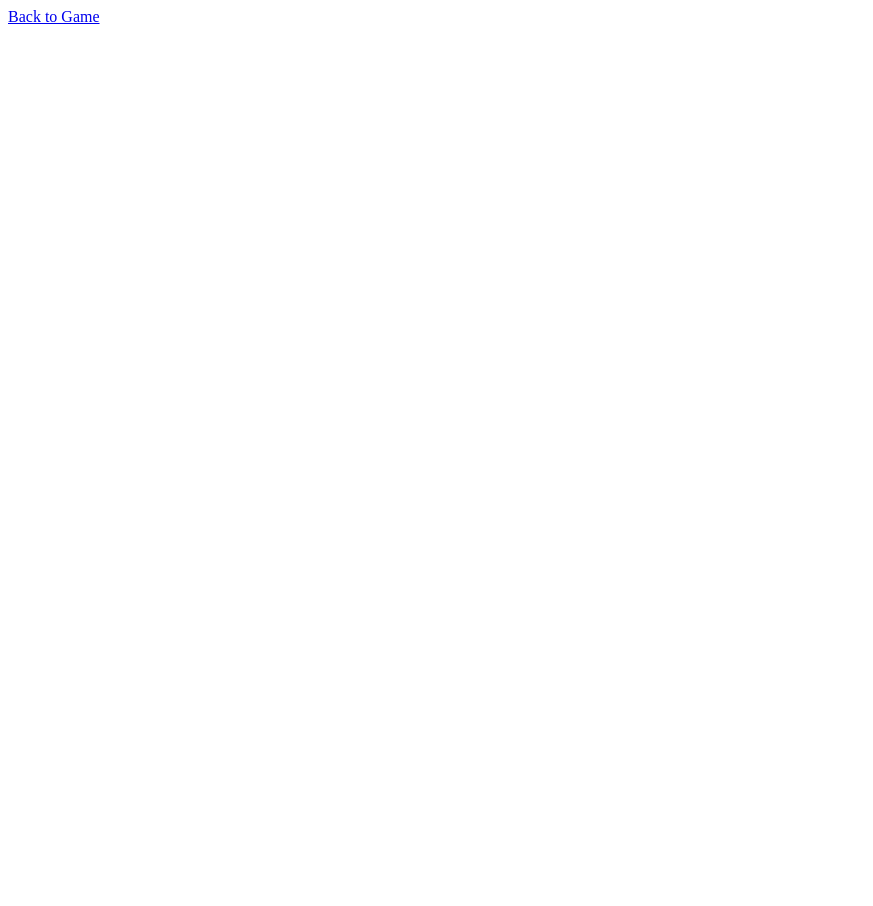
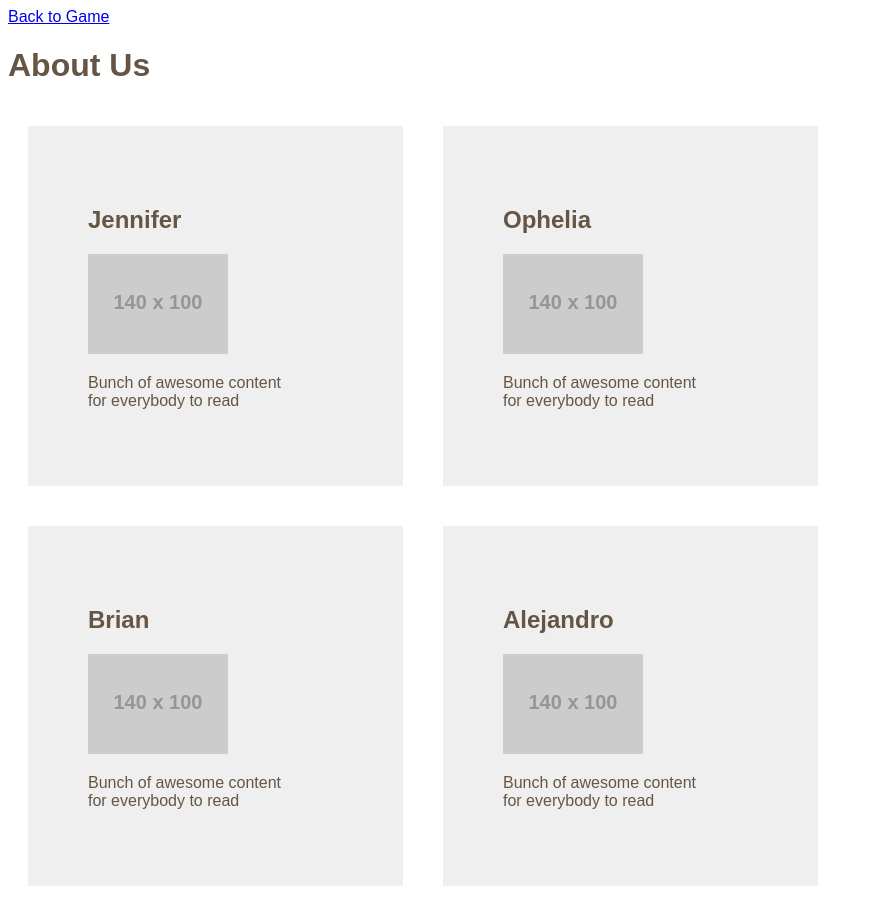
Before and after one commit to brials/matching-game, a plain HTML site: page bio.html in a window 1280 px wide. Shown: the whole page, without its empty margins (0-873 px from the left). Before the commit the page ends 800 px from the top, so only its background shows below. Drawn offline with Linux system fonts and the light colour scheme; placeholder pictures from the web are drawn by us.

Commit message:
added some css to bio page

```diff
--- a/bio.css
+++ b/bio.css
@@ -0,0 +1,24 @@
+body {
+  width: 850px;
+  font-family: Arial, Verdana, sans-serif;
+  color: #665544;
+}
+
+section {
+  width: 30%;
+  float: left;
+  margin: 20px;
+  padding: 60px; background-color: #efefef;
+}
+
+article {
+  float: left;
+}
+
+p {
+  width: 200px;
+}
+
+.clear {
+  clear: left;
+}
--- a/bio.html
+++ b/bio.html
@@ -2,24 +2,43 @@
 <html>
   <head>
     <meta charset="utf-8">
-    <title>Matching Game Bio Page</title>
+    <title>Matching Game - About Us</title>
+    <link rel="stylesheet" href="bio.css">
   </head>
   <body>
     <heading>
       <a href="matching.html">Back to Game</a>
     </heading>
-    <h1></h1>
+    <h1>About Us</h1>
     <section>
-      <article></article>
+      <article>
+        <h2>Jennifer</h2>
+        <img src="http://placehold.it/140x100">
+        <p>Bunch of awesome content for everybody to read</p>
+      </article>
     </section>
     <section>
-      <article></article>
+      <article>
+        <h2>Ophelia</h2>
+        <img src="http://placehold.it/140x100">
+        <p>Bunch of awesome content for everybody to read</p>
+      </article>
     </section>
+
     <section>
-      <article></article>
+      <article>
+        <h2>Brian</h2>
+        <img src="http://placehold.it/140x100">
+        <p>Bunch of awesome content for everybody to read</p>
+      </article>
     </section>
+
     <section>
-      <article></article>
+      <article>
+        <h2>Alejandro</h2>
+        <img src="http://placehold.it/140x100">
+        <p>Bunch of awesome content for everybody to read</p>
+      </article>
     </section>
   </body>
 </html>
```
